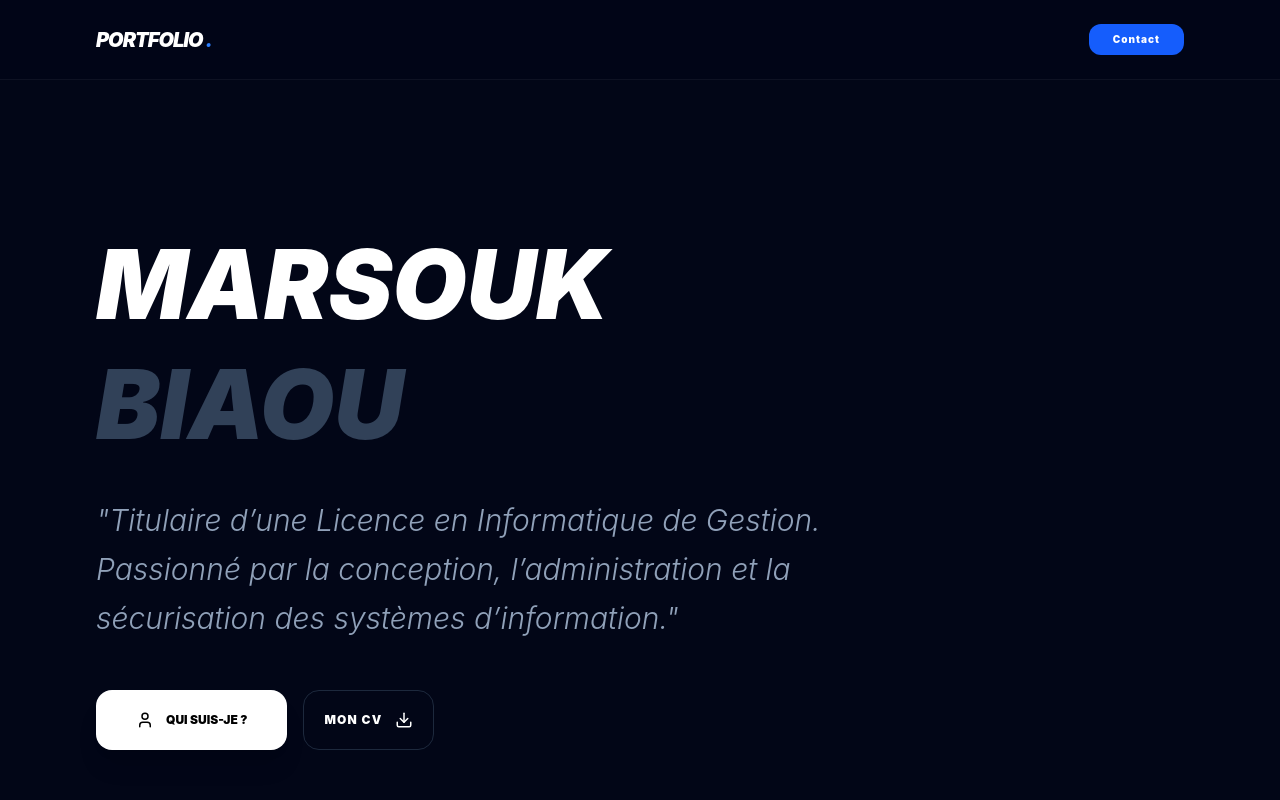
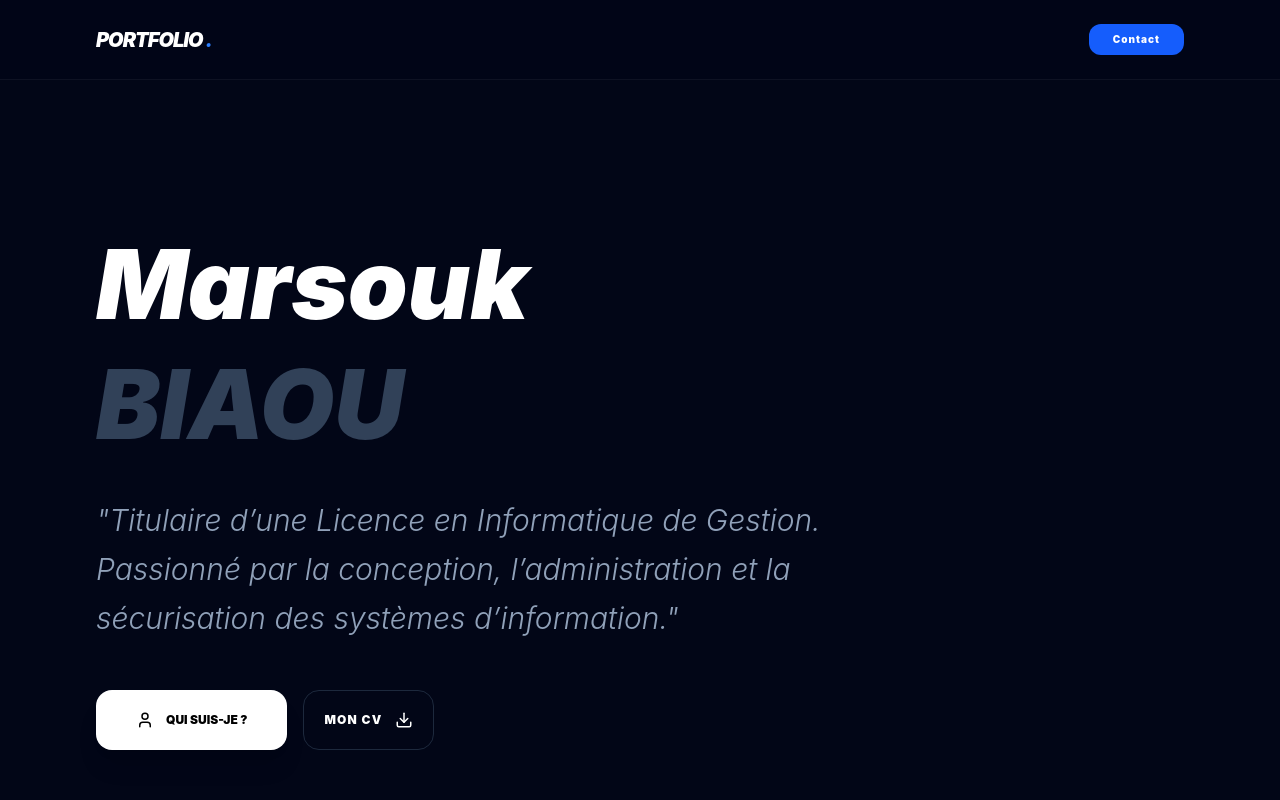
Before and after one commit to biaoumarsouk/mon_portfolio, a React (Vite) app: page / in a window 1280 px wide. Shown: the top 800 px of the page. Built offline with nearby package versions, Linux system fonts and the light colour scheme.

Commit message:
Mise à jour du texte

```diff
--- a/src/data/portfolioData.js
+++ b/src/data/portfolioData.js
@@ -2,7 +2,7 @@ import { Server, Code2, ShieldCheck, GraduationCap, Briefcase, Zap, Globe, Award
 
 export const portfolioData = {
   profil: {
-    prenom: "MARSOUK",
+    prenom: "Marsouk",
     nom: "BIAOU",
     titre: "Administrateur Réseaux & Développeur Fullstack",
     description: "Titulaire d’une Licence en Informatique de Gestion. Passionné par la conception, l’administration et la sécurisation des systèmes d’information.",
@@ -10,7 +10,7 @@ export const portfolioData = {
   },
 
   aPropos: {
-    nomComplet: "MARSOUK [METS TON NOM ICI]",
+    nomComplet: "BIAOU Malomon Abdou Marsouk",
     naissance: "19 Février 2005", // À modifier
     lieu: "Ekpè, Bénin",
     nationalite: "Béninoise",
```
